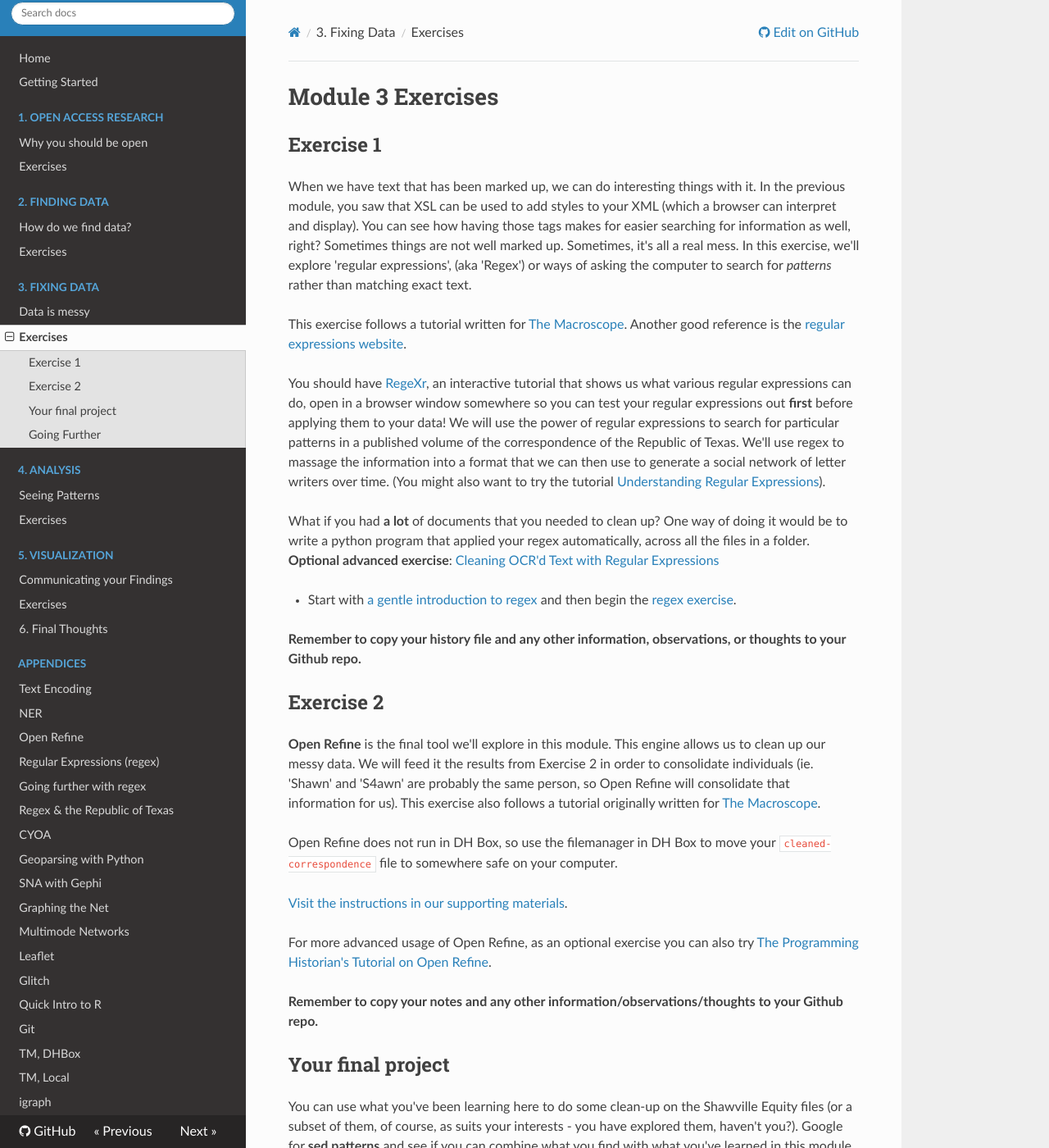
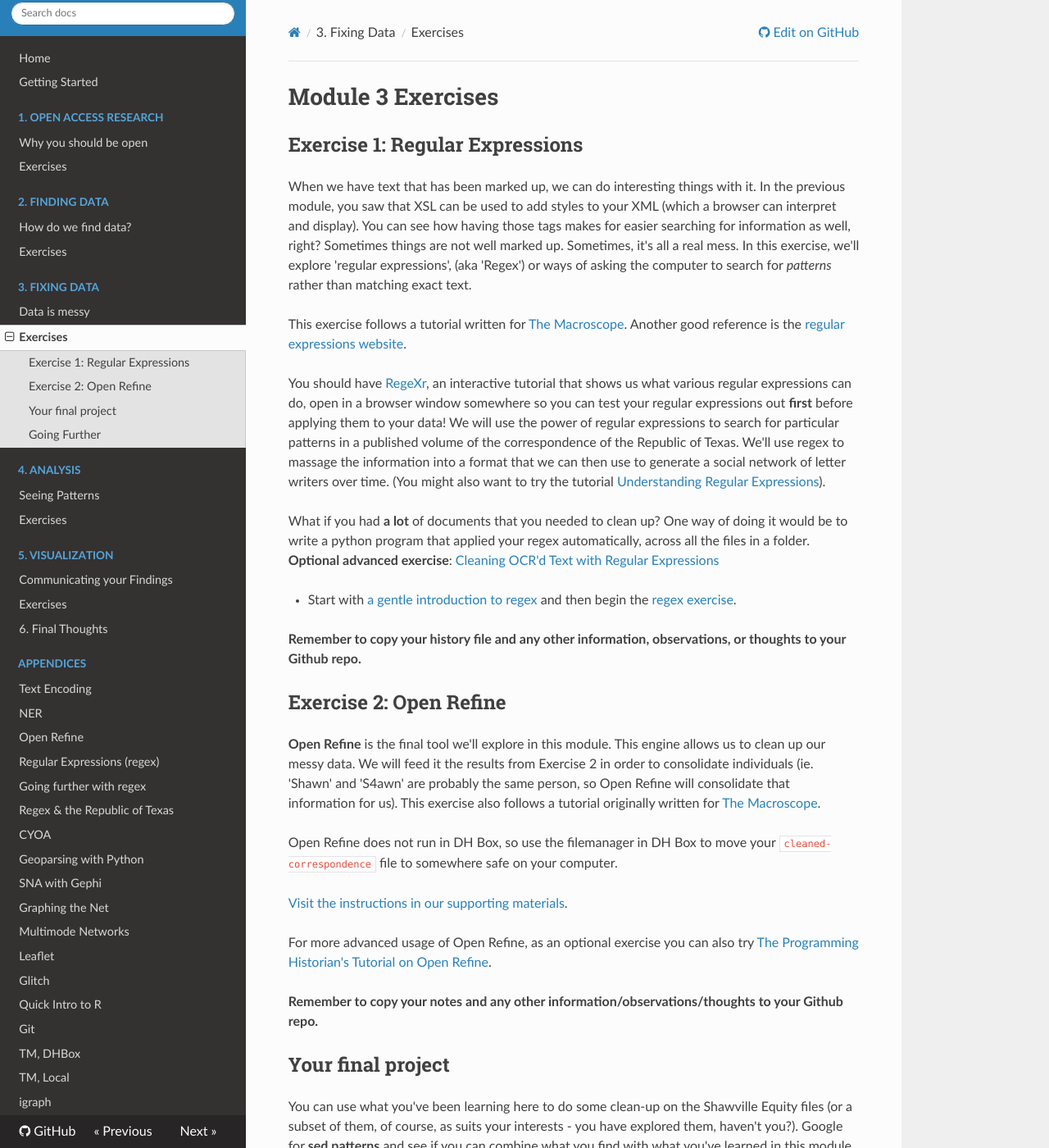
Before and after one commit to rblades/dhworkbook_master, an MkDocs documentation site: the page built from docs/module-3/Exercises.md, in a window 1280 px wide and 1400 px high. Shown: the whole window at 82% size. Built offline with MkDocs 1.6.1, drawn with Linux system fonts in a browser that asks for light colours; nearby versions of some CDN libraries; comment, search, counter and statistics services are not loaded; old or Windows-style settings are respelled for this version of MkDocs.

Commit message:
General updates

```diff
--- a/docs/module-3/Exercises.md
+++ b/docs/module-3/Exercises.md
@@ -1,6 +1,6 @@
 #Module 3 Exercises
 
-## Exercise 1
+## Exercise 1: Regular Expressions
 
 When we have text that has been marked up, we can do interesting things with it. In the previous module, you saw that XSL can be used to add styles to your XML (which a browser can interpret and display). You can see how having those tags makes for easier searching for information as well, right? Sometimes things are not well marked up. Sometimes, it's all a real mess. In this exercise, we'll explore 'regular expressions', (aka 'Regex') or ways of asking the computer to search for *patterns* rather than matching exact text.
 
@@ -14,7 +14,7 @@ What if you had **a lot** of documents that you needed to clean up? One way of d
 
 **Remember to copy your history file and any other information, observations, or thoughts to your Github repo.**
 
-## Exercise 2
+## Exercise 2: Open Refine
 
 **Open Refine** is the final tool we'll explore in this module. This engine allows us to clean up our messy data. We will feed it the results from Exercise 2 in order to consolidate individuals (ie. 'Shawn' and 'S4awn' are probably the same person, so Open Refine will consolidate that information for us). This exercise also follows a tutorial originally written for [The Macroscope](http://themacroscope.org).
 
```
Also changed, not shown: docs/module-1/Exercises.md (+6 -0 lines).
